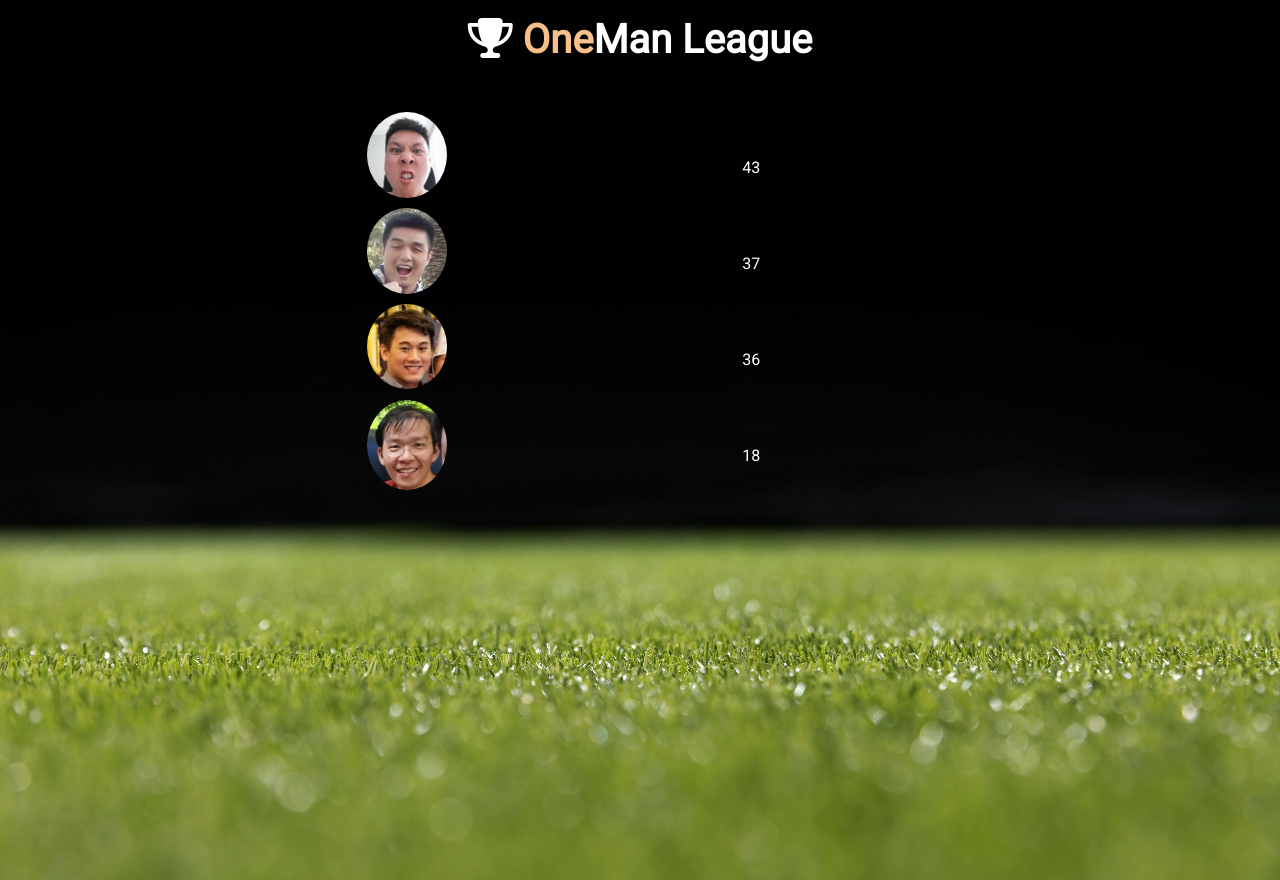
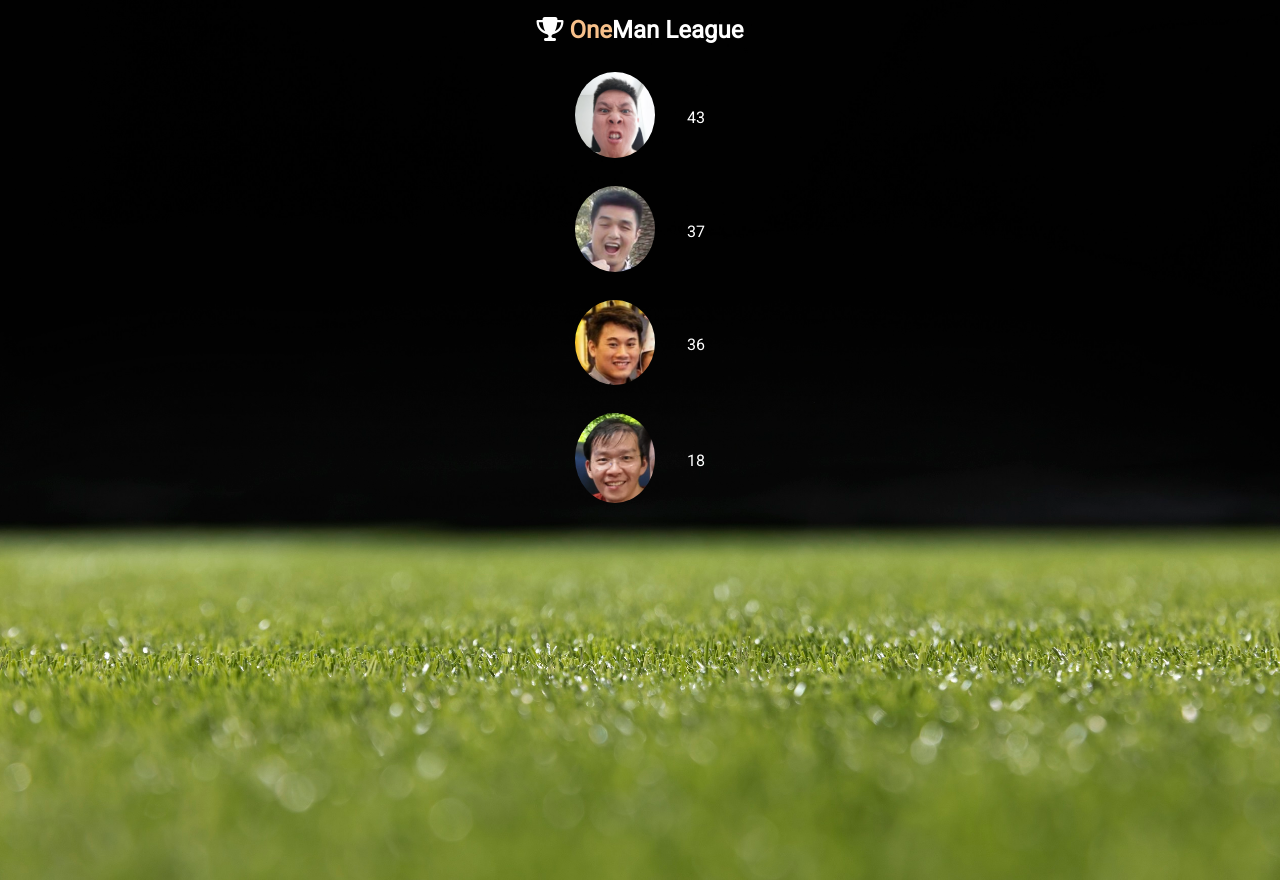
Before and after one commit to davidgunadi/OneManLeague, a plain HTML site: page index.html in a window 1280 px wide. Drawn offline with Linux system fonts and the light colour scheme.

Commit message:
Change to Flex
Change to Flex

```diff
--- a/css/mobile.css
+++ /dev/null
@@ -1,97 +0,0 @@
-.l-heading {
-    text-align: center;
-}
-
-/*---------------------------------------------------------
-Navbar
----------------------------------------------------------*/
-#navbar .logo {
-    padding: 1rem;
-    float: none;
-    text-align: center;
-}
-
-#navbar ul,
-#navbar ul li {
-    float: none;
-}
-
-#navbar ul li a {
-    padding: 0.2rem;
-    border-bottom: 1px dotted #444 ;
-}
-
-/*---------------------------------------------------------
-Showcase
----------------------------------------------------------*/
-#showcase {
-    height: 100%;
-}
-
-#showcase .showcase-content {
-    padding-top: 4rem;
-}
-
-#showcase h1 {
-    font-size: 3.5rem;
-}
-
-/*---------------------------------------------------------
-Home Info
----------------------------------------------------------*/
-#home-info .info-img {
-    display: none;
-}
-
-#home-info .info-content {
-    float: none;
-    width: 100%;
-}
-
-#showcase .showcase-content {
-    padding-bottom: 3rem;
-}
-
-/*---------------------------------------------------------
-Features
----------------------------------------------------------*/
-.box {
-    float:none;
-    width: 100%;
-}
-
-/*---------------------------------------------------------
-About Info
----------------------------------------------------------*/
-#about-info .info-right,
-#about-info .info-left {
-    float: none;
-    width: 100%;
-}
-
-#about-info .info-right {
-    margin-top: 3rem;
-    margin-bottom: 1rem;
-}
-
-#about-info .info-left h1 {
-    font-size: 2rem;
-}
-
-/*---------------------------------------------------------
-Testimonials
----------------------------------------------------------*/
-#testimonials {
-    height: 100%;
-}
-
-/*---------------------------------------------------------
-Contact Form
----------------------------------------------------------*/
-#contact-info .box {
-    border-bottom: 1px dotted #999;
-}
-
-.center {
-    text-align: center;
-}
--- a/css/style.css
+++ b/css/style.css
@@ -12,7 +12,6 @@ Main Styling
 ---------------------------------------------------------*/
 html, body {
     font-family: 'Roboto', 'Segoe UI', Tahoma, Geneva, Verdana, sans-serif;
-    line-height: 1.7rem;
 }
 
 a {
@@ -21,157 +20,73 @@ a {
 }
 
 h1, h2, h3 {
-    padding-bottom: 0rem;
+    color: #fff;
 }
 
 p {
-    margin: 1rem 0;
+    color: #fff;
 }
 
 /*---------------------------------------------------------
 Utility Classes
 ---------------------------------------------------------*/
-.container {
-    margin: auto;
-    max-width: 1100px;
-    overflow: auto;
-    padding: 0;
-}
-
 .text-primary {
     color: #f7c08a;
 }
 
-.lead {
-    font-size: 1.4rem;
-}
-
-.btn {
-    display: inline-block;
-    color: #fff;
-    background: #333;
-    padding: 0.5rem 1.5rem;
-    cursor: pointer;
-}
-
-.btn-light {
-    color: #333;
-    background: #f4f4f4;
-}
-
-.btn:hover {
-    background: #f7c08a;
-    color: #333;
-}
-
-.bg-dark {
-    background: #333;
-    color: #fff;
-}
-
-.bg-light {
-    background: #f4f4f4;
-    color: #333;
-}
-
-.bg-primary {
-    background: #f7c08a;
-    color: #333;
-}
-
-.clr {
-    clear: both;
-}
-
-.l-heading {
-    font-size: 2.5rem;
-}
-
 /*---------------------------------------------------------
-Padding
+Content
 ---------------------------------------------------------*/
-.py-1 {padding: 0.6rem; }
-.py-2 {padding: 1.2rem; }
-.py-3 {padding: 1.8rem; }
-
-
-/*---------------------------------------------------------
-Showcase
----------------------------------------------------------*/
-#showcase {
+#container {
     background: url('../img/bg.jpg') no-repeat center center/cover;
     height: 55rem;
 }
 
-#showcase .container {
-    max-width: 800px;
+#title {
+    display: flex;
+    justify-content: center;
+    padding: 1rem;
 }
 
-#showcase .showcase-content {
-    color: #fff;
-    text-align:center;
-    padding-top: 1rem;
-    height: 100%;
-}
-
-#showcase h1 {
-    font-size: 2.5rem;
-    line-height: 3rem;
+#content {
+    display: flex;
+    flex-direction: column;
 }
 
 .record {
-    display: block;
-    padding: 3rem;
+    display: flex;
+    align-items: center;
+    padding: 0.75rem;
+    justify-content: center;
+
 }
 
-#showcase .image-left {
-    float: left;
-    width: 30%;
+.one {
+    order: 1;
 }
 
-#showcase .score-right {
-    float: right;
-    width: 70%;
+.two {
+    order: 2;
 }
 
-#showcase img {
+.three {
+    order: 3;
+}
+
+.four {
+    order: 4;
+}
+
+.image-left img {
     width: 5rem;
     border-radius: 50%;
 }
 
+/* .image-left {
+    background: #444;
+} */
 
-#showcase .showcase-content p {
-    padding-top: 1.5rem;
-    line-height: 2rem;
+.score-right {
+    padding-left: 2rem;
+
 }
-
-#showcase .record {
-    padding-left: 4rem;
-}
-
-/*---------------------------------------------------------
-Home Info
----------------------------------------------------------*/
-#home-info {
-    height: 25rem;
-}
-
-#home-info .info-img {
-    float: left;
-    width: 50%;
-    background: url('../img/photo-1.jpg') no-repeat;
-    min-height: 100%;
-}
-
-#home-info .info-content {
-    float: right;
-    width: 50%;
-    height: 100%;
-    text-align: center;
-    padding: 3rem 2rem;
-    overflow: hidden;
-}
-
-#home-info .info-content p {
-    margin-bottom: 3rem;
-}
--- a/index.html
+++ b/index.html
@@ -14,46 +14,28 @@
 </head>
 
 <body>
-    <div id="showcase">
-        <div class="container">
-            <div class="showcase-content">
-
-                <h1><i class="fas fa-trophy"></i> <span class="text-primary">One</span>Man League</h1>
-                <div class="record">
-                    <div class="image-left">
-                        <img src="./img/david.jpg" alt="david">
-                    </div>
-                    <div class="score-right">
-                        <p>43</p>
-                    </div>
-                </div>
-                <div class="record">
-                    <div class="image-left">
-                        <img src="./img/ivan.jpg" alt="ivan">
-                    </div>
-                    <div class="score-right">
-                        <p>37</p>
-                    </div>
-                </div>
-                <div class="record">
-                    <div class="image-left">
-                        <img src="./img/hendra.jpg" alt="hendra">
-                    </div>
-                    <div class="score-right">
-                        <p>36</p>
-                    </div>
-                </div>
-                <div class="record">
-                    <div class="image-left">
-                        <img src="./img/yudha.jpg" alt="yudha">
-                    </div>
-                    <div class="score-right">
-                        <p>18</p>
-                    </div>
-                </div>
-
+    <div id="container">
+        <section id="title">
+            <h1><i class="fas fa-trophy"></i> <span class="text-primary">One</span>Man League</h1>
+        </section>
+        <section id="content">
+            <div class="record one">
+                <div class="image-left"><img src="./img/david.jpg" alt="david"></div>
+                <div class="score-right"><p>43</p></div>
             </div>
-        </div>
+            <div class="record two">
+                <div class="image-left"><img src="./img/ivan.jpg" alt="ivan"></div>
+                <div class="score-right"><p>37</p></div>
+            </div>
+            <div class="record three">
+                <div class="image-left"><img src="./img/hendra.jpg" alt="hendra"></div>
+                <div class="score-right"><p>36</p></div>
+            </div>
+            <div class="record four">
+                <div class="image-left"><img src="./img/yudha.jpg" alt="yudha"></div>
+                <div class="score-right"><p>18</p></div>
+            </div>
+        </section>
     </div>
 </body>
 </html>
```
